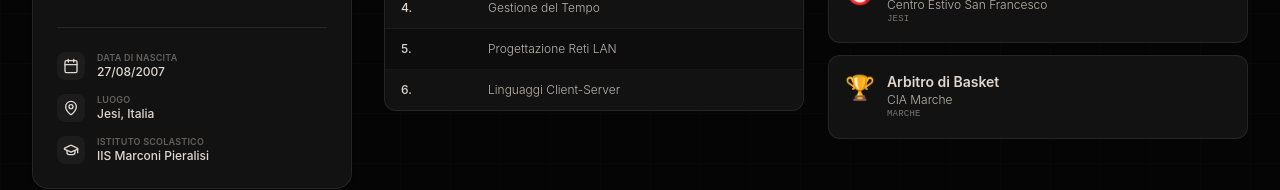
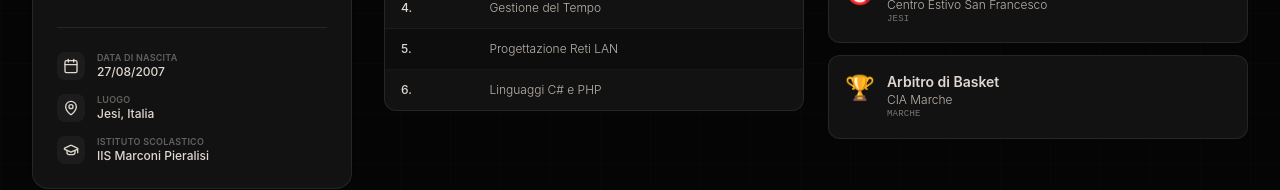
Before and after one commit to Tommi2007jesi/portfolio_Copparoni, a React (Vite) app: page / in a window 1280 px wide. Shown: the part 587-777 px from the top of the page. Built offline with nearby package versions, Linux system fonts and the light colour scheme.

Commit message:
docs: aggiornata voce competenze home (Linguaggi C# e PHP)

```diff
--- a/src/data.ts
+++ b/src/data.ts
@@ -14,7 +14,7 @@ export const defaultPortfolioData: PortfolioData = {
   skills: [
     {
       category: "Competenze Tecniche",
-      items: ["Creazione DB", "Problem Solving", "Team Working", "Gestione del Tempo", "Progettazione Reti LAN", "Linguaggi Client-Server"]
+      items: ["Creazione DB", "Problem Solving", "Team Working", "Gestione del Tempo", "Progettazione Reti LAN", "Linguaggi C# e PHP"]
     }
   ],
   activities: [
```
